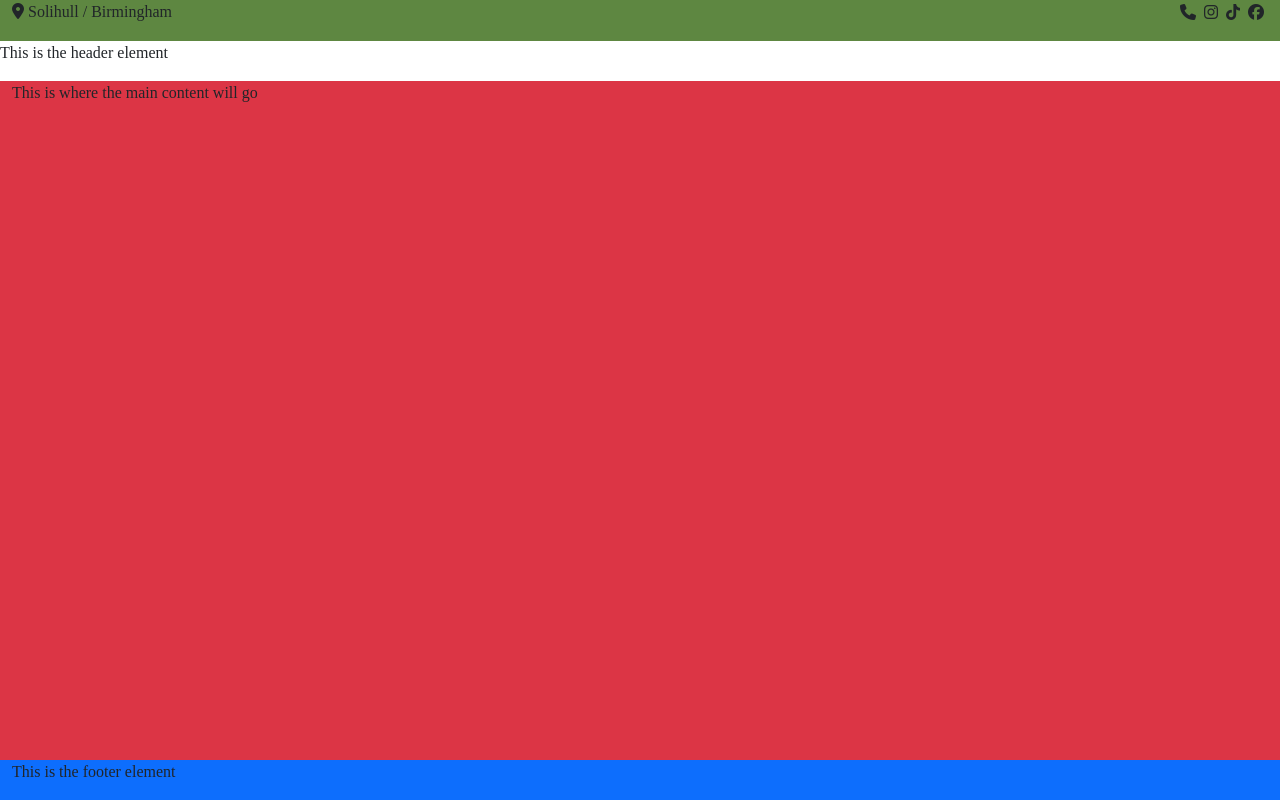
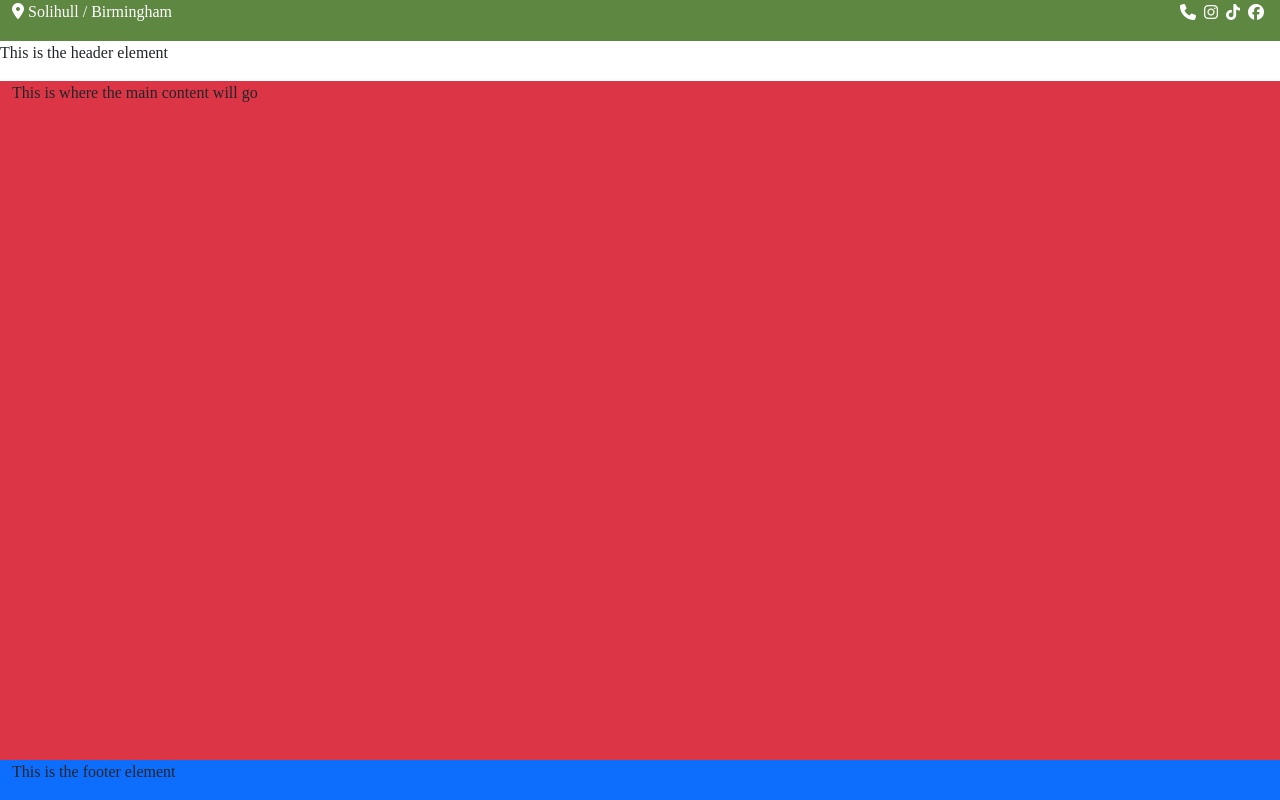
Before and after one commit to cameronjamesw/green-shovel, a plain HTML site: page index.html in a window 1280 px wide. Drawn offline with nearby package versions, Linux system fonts and the light colour scheme; files that its build step writes are made by us from their sources.

Commit message:
add styling to icons in header

```diff
--- a/assets/css/styles.css
+++ b/assets/css/styles.css
@@ -22,8 +22,18 @@ main {
 
 #header-top {
     background-color: #5E8741;
+    color: #fff;
 }
 
 #icons-list {
     list-style-type: none;
 }
+
+#icons-list > li {
+    transition: color 0.3s ease-in-out;
+}
+
+#icons-list > li:hover {
+    cursor: pointer;
+    color: #3d3d3d;
+}
```
